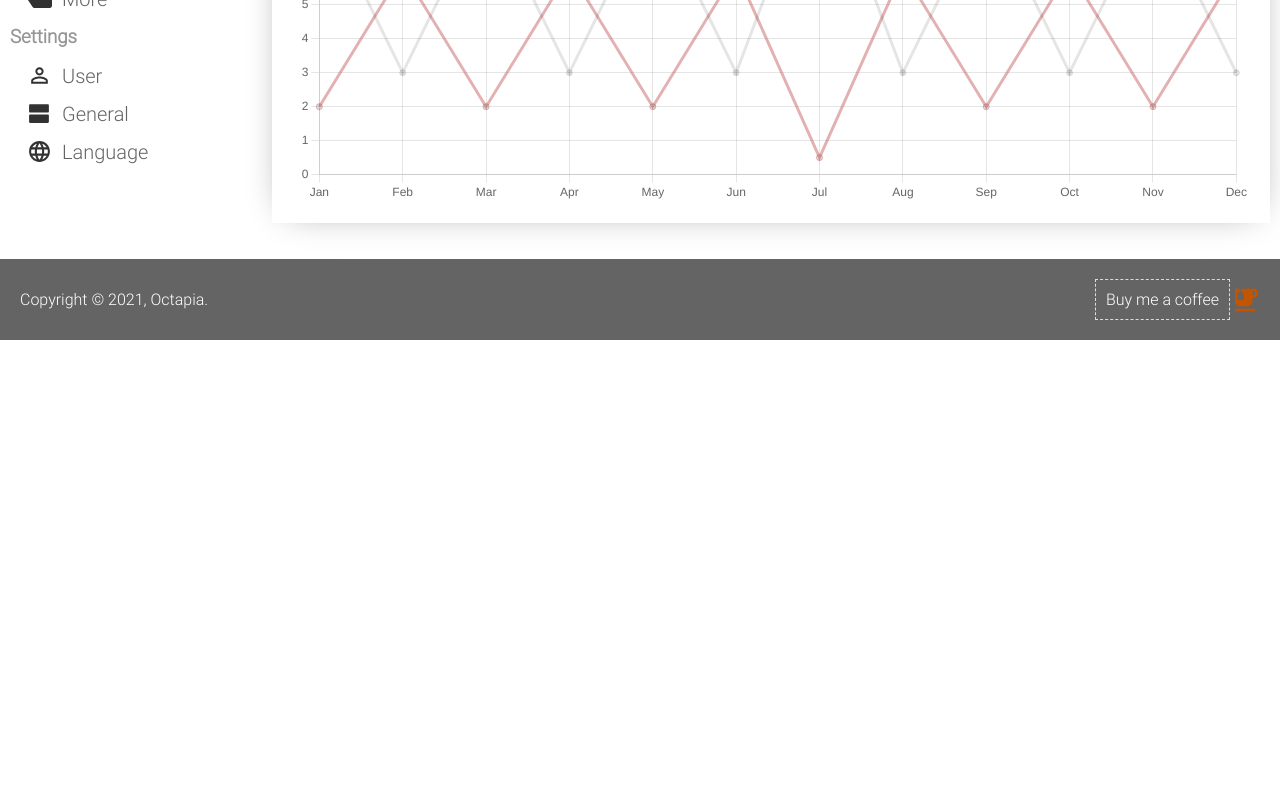
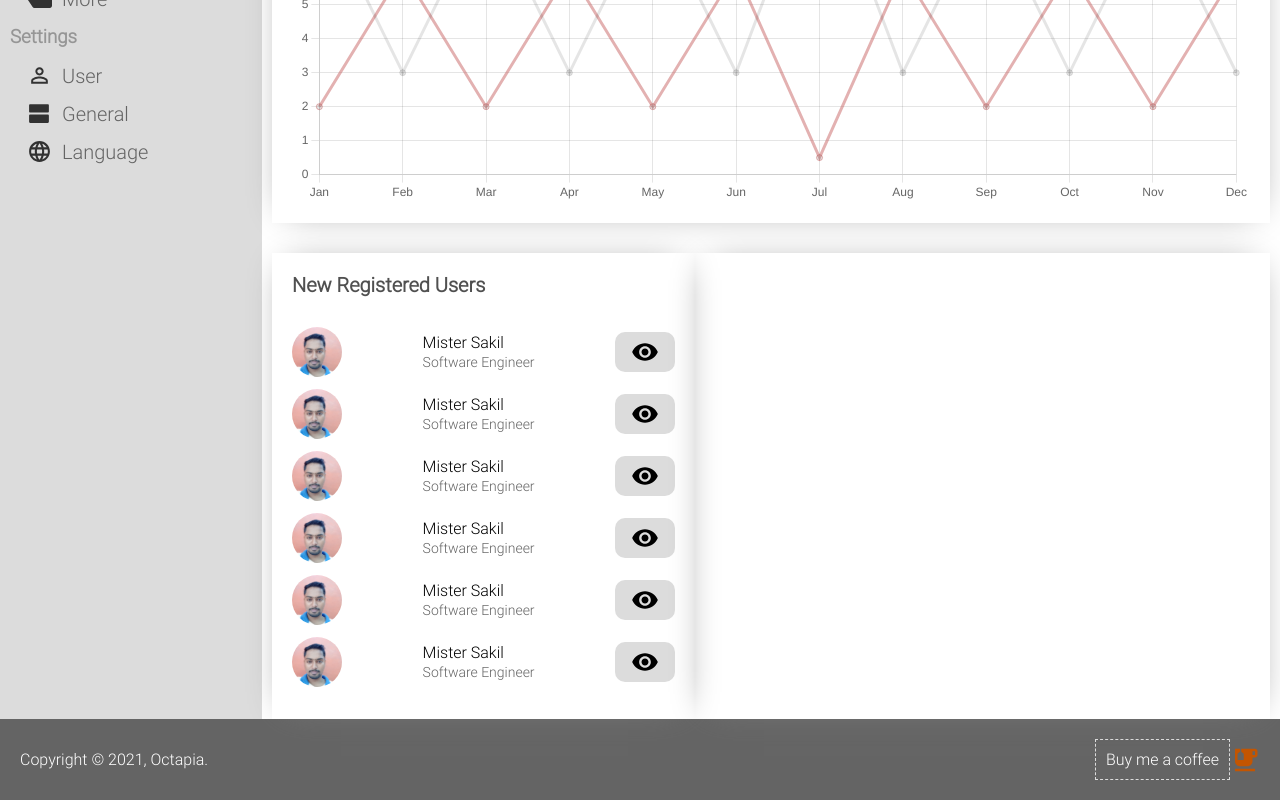
Before and after one commit to mistersakil/react-admin-dashboard, a React (Create React App) app: page / in a window 1280 px wide. Shown: the part 541-1341 px from the top of the page. Before the commit the page ends 881 px from the top, so only its background shows below. Built offline with nearby package versions, Linux system fonts and the light colour scheme.

Commit message:
home page small widget completed

```diff
--- a/src/components/container/container.css
+++ b/src/components/container/container.css
@@ -4,18 +4,17 @@
   flex-direction: column;
 }
 .container {
-  min-height: calc(100vh - 50px);
   position: relative;
 }
 .container .row {
   display: flex;
   flex-wrap: wrap;
-  height: 100%;
+  min-height: calc(100vh - 50px);
 }
 
 .container .row .col {
   flex: 1;
-  background-color: var(--grey245);
+  background-color: var(--white220);
   padding: 1rem 0 0 1rem;
 }
 
@@ -32,12 +31,6 @@
   }
 }
 @media screen and (max-width: 500px) {
-  /* .container .row .col {
-    flex: 100%;
-  }
-  .container .row .col2 {
-    flex: 100%;
-  } */
   .row {
     display: flex;
     flex-direction: column;
--- a/src/components/featured/featured.css
+++ b/src/components/featured/featured.css
@@ -40,3 +40,35 @@
 .featuredInfo {
   color: var(--grey150);
 }
+
+/* Media query */
+
+@media screen and (max-width: 500px) {
+  .featured {
+    flex-direction: column;
+  }
+
+  .featuredItem {
+    padding: 2rem 1rem;
+    display: flex;
+    flex-direction: column;
+    align-items: center;
+  }
+  .featuredTitle {
+    font-size: 1.8rem;
+    font-weight: 700;
+    border-bottom: 0.1rem solid var(--white220);
+    padding: 0 0 1rem 0;
+  }
+  .featuredContent {
+    display: flex;
+    align-items: center;
+    padding: 1.6rem 0;
+    flex-direction: column;
+  }
+
+  .featuredContent > span:first-of-type {
+    font-size: 2.5rem;
+    margin-right: 0rem;
+  }
+}
--- a/src/components/header/header.css
+++ b/src/components/header/header.css
@@ -74,11 +74,11 @@ header > main > section:last-child > div > img {
 @media screen and (max-width: 350px) {
   header {
     height: 10rem;
+    border-bottom: 0;
   }
   header > main {
     flex-direction: column;
     justify-content: flex-start;
-    /* align-items: center; */
   }
   header > main > section:first-child h4 {
     font-size: 1.5rem;
--- /dev/null
+++ b/src/components/homeWidgets/HomeWidgets.jsx
@@ -0,0 +1,11 @@
+import "./homeWidgets.css";
+import WidgetSm from "./WidgetSm";
+import WidgetLg from "./WidgetLg";
+export default function HomeWidgets() {
+  return (
+    <div className="homeWidgets">
+      <WidgetSm />
+      <WidgetLg />
+    </div>
+  );
+}
--- /dev/null
+++ b/src/components/homeWidgets/WidgetLg.jsx
@@ -0,0 +1,5 @@
+import "./widgetLg.css";
+
+export default function WidgetLg() {
+  return <div className="widgetLg"></div>;
+}
--- /dev/null
+++ b/src/components/homeWidgets/WidgetSm.jsx
@@ -0,0 +1,16 @@
+import "./widgetSm.css";
+
+import WidgetSmItem from "./WidgetSmItem";
+export default function WidgetSm() {
+  return (
+    <section className="widgetSm">
+      <h3 className="widgetSmTitle">New Registered Users</h3>
+      <WidgetSmItem />
+      <WidgetSmItem />
+      <WidgetSmItem />
+      <WidgetSmItem />
+      <WidgetSmItem />
+      <WidgetSmItem />
+    </section>
+  );
+}
--- /dev/null
+++ b/src/components/homeWidgets/WidgetSmItem.js
@@ -0,0 +1,20 @@
+import userProfilePic from "../../images/me3.jpg";
+import { Visibility } from "@material-ui/icons";
+
+export default function WidgetSmItem() {
+  return (
+    <article className="widgetSmItem">
+      <img
+        src={userProfilePic}
+        alt="userProfilePicture"
+        className="widgetSmImg"
+      />
+      <div className="widgetSmUser">
+        <h4 className="name">Mister Sakil</h4>
+        <small className="designation">Software Engineer</small>
+      </div>
+
+      <Visibility className="icon" />
+    </article>
+  );
+}
--- /dev/null
+++ b/src/components/homeWidgets/homeWidgets.css
@@ -0,0 +1,15 @@
+.homeWidgets {
+  display: flex;
+  flex-direction: row;
+  flex-wrap: wrap;
+  min-height: 30rem;
+  justify-content: space-between;
+  margin-top: 3rem;
+}
+@media screen and (max-width: 850px) {
+  .homeWidgets {
+    flex-direction: column;
+    align-items: center;
+    justify-content: center;
+  }
+}
--- /dev/null
+++ b/src/components/homeWidgets/widgetLg.css
@@ -0,0 +1,4 @@
+.widgetLg {
+  flex: 3;
+  box-shadow: var(--boxShadow);
+}
--- /dev/null
+++ b/src/components/homeWidgets/widgetSm.css
@@ -0,0 +1,89 @@
+.widgetSm {
+  flex: 2;
+  box-shadow: var(--boxShadow);
+  padding: 2rem;
+  display: flex;
+  flex-direction: column;
+  min-height: 100%;
+  flex-basis: 100%/2;
+}
+.widgetSmTitle {
+  color: var(--grey80);
+  font-size: 2rem;
+  font-weight: 600;
+  margin-bottom: 3rem;
+}
+.widgetSmItem {
+  display: flex;
+  flex-wrap: wrap;
+  flex-direction: row;
+  justify-content: space-between;
+  align-items: center;
+  margin-bottom: 1.2rem;
+}
+.widgetSmImg {
+  width: 50px;
+  height: 50px;
+  object-fit: cover;
+  border-radius: 50%;
+}
+.widgetSmUser {
+  margin: 0 0.6rem 0 0.6rem;
+}
+.widgetSmUser .name {
+  font-weight: 300;
+  font-size: 1.6rem;
+}
+.widgetSmUser .designation {
+  font-size: 1.4rem;
+  color: var(--grey100);
+}
+.widgetSmItem .icon {
+  font-size: 2rem !important;
+  background-color: var(--white220);
+  padding: 0.6rem;
+  width: 6rem;
+  height: 4rem;
+  border-radius: 1rem;
+  cursor: pointer;
+}
+
+@media screen and (max-width: 850px) {
+  .widgetSm {
+    width: 100%;
+  }
+  .widgetSmTitle {
+    text-align: center;
+  }
+}
+@media screen and (max-width: 550px) {
+  .widgetSmTitle {
+    border-bottom: 0.1rem solid var(--white220);
+    padding-bottom: 2rem;
+  }
+  .widgetSmItem .icon {
+    font-size: 1.6rem !important;
+    width: 4.5rem;
+    height: 4rem;
+  }
+}
+@media screen and (max-width: 300px) {
+  .widgetSm {
+    padding: 1rem;
+  }
+  .widgetSmItem {
+    flex-direction: column;
+    margin-bottom: 1.2rem;
+    background-color: var(--white245);
+    padding: 3rem 0;
+    border-radius: 1.5rem;
+  }
+  .widgetSmUser {
+    display: flex;
+    flex-direction: column;
+    justify-content: center;
+    align-items: center;
+    padding: 0.5rem;
+    line-height: 2rem;
+  }
+}
--- a/src/components/pages/home/Home.jsx
+++ b/src/components/pages/home/Home.jsx
@@ -1,13 +1,14 @@
 import "./home.css";
 import Featured from "../../featured/Featured";
-// import Chart from "../../charts/Chart";
 import LineChart from "../../charts/LineChart";
-// import ChartVictory from "../../charts/ChartVictory";
+import HomeWidgets from "../../homeWidgets/HomeWidgets";
+
 export default function Home() {
   return (
     <div className="homeContainer">
       <Featured />
       <LineChart />
+      <HomeWidgets />
     </div>
   );
 }
```
Also changed, not shown: src/images/me-hair.jpg (added), src/images/me3.jpg (added).
